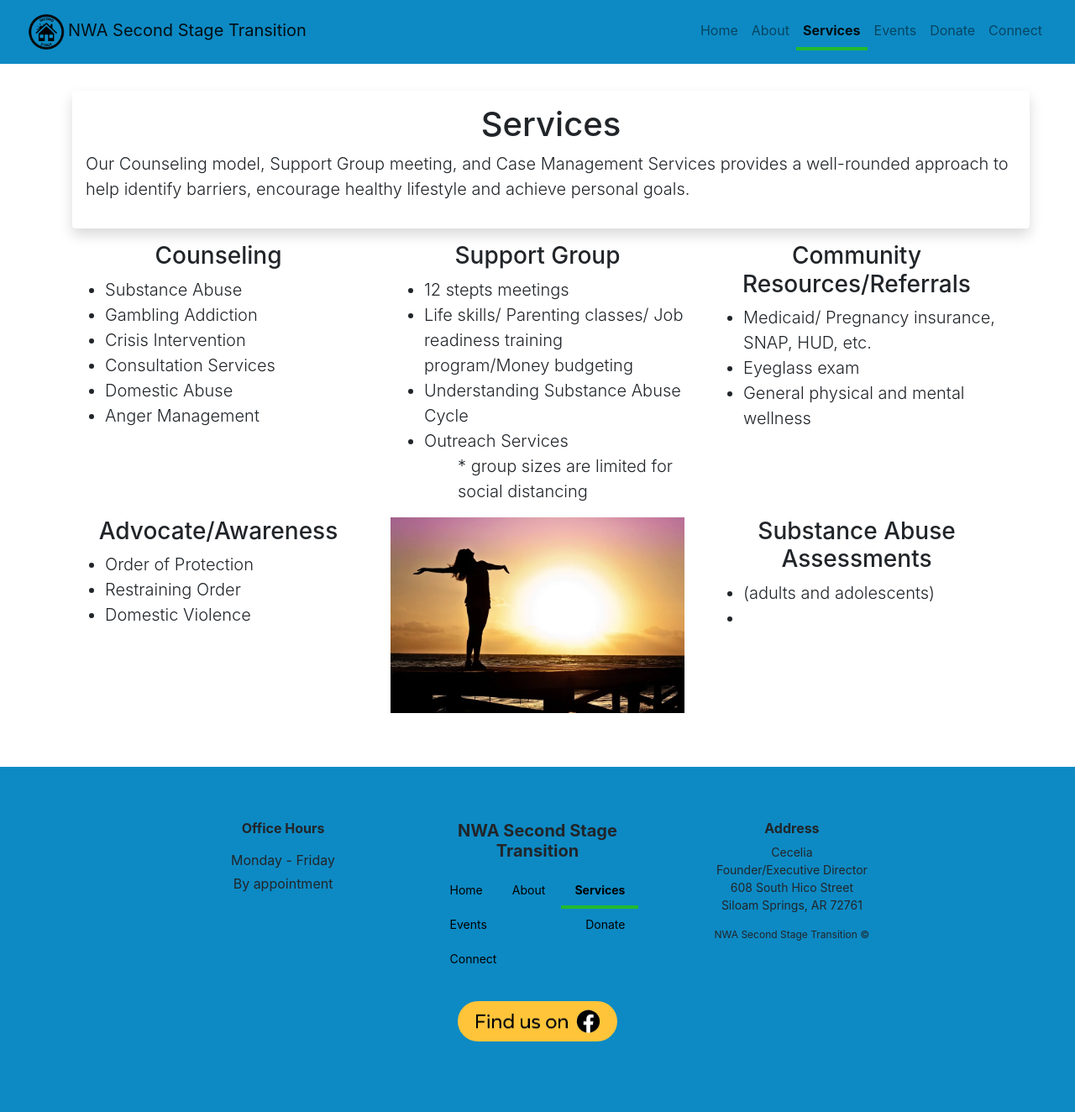
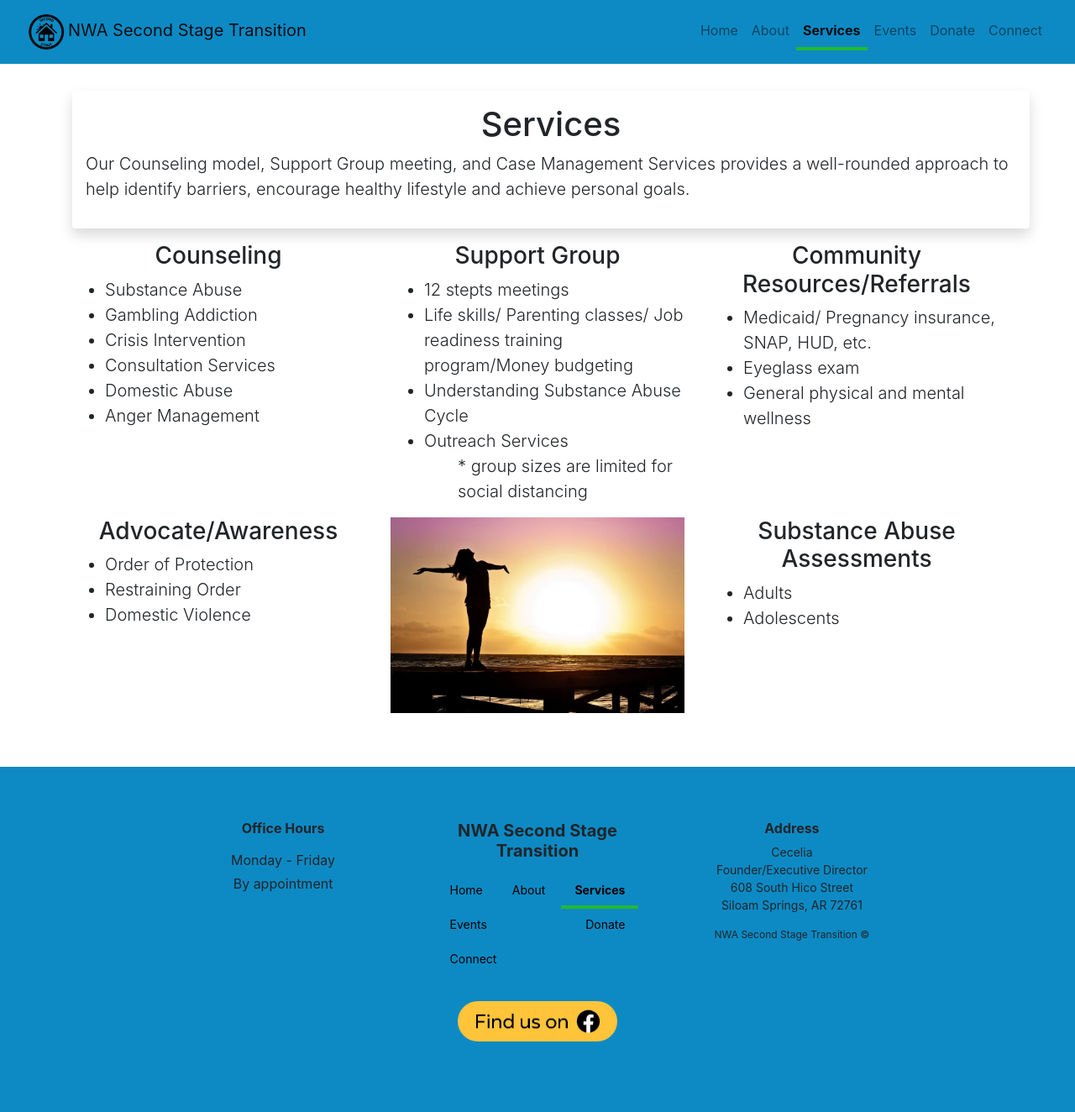
Before and after one commit to nwa-second-stage-transition/nwa-second-stage-transition.github.io, a Jekyll site: the page services.html, which Jekyll copies as it is, in a window 1280 px wide. Shown: the whole page at 84% size. Built offline with Jekyll 4.4.1, drawn with Linux system fonts in a browser that asks for light colours; nearby versions of some CDN libraries.

Commit message:
updated Substance Abuse Assesments Section

```diff
--- a/services.html
+++ b/services.html
@@ -146,8 +146,8 @@
       <div class="col-sm-12 col-md-4">
         <h2 class="h3">Substance Abuse Assessments</h2>
         <ul class="lead text-left">
-          <li> (adults and adolescents)</li>
-          <li>
+          <li>Adults</li>
+          <li>Adolescents</li>
         </ul>
       </div>
     </div>
```
